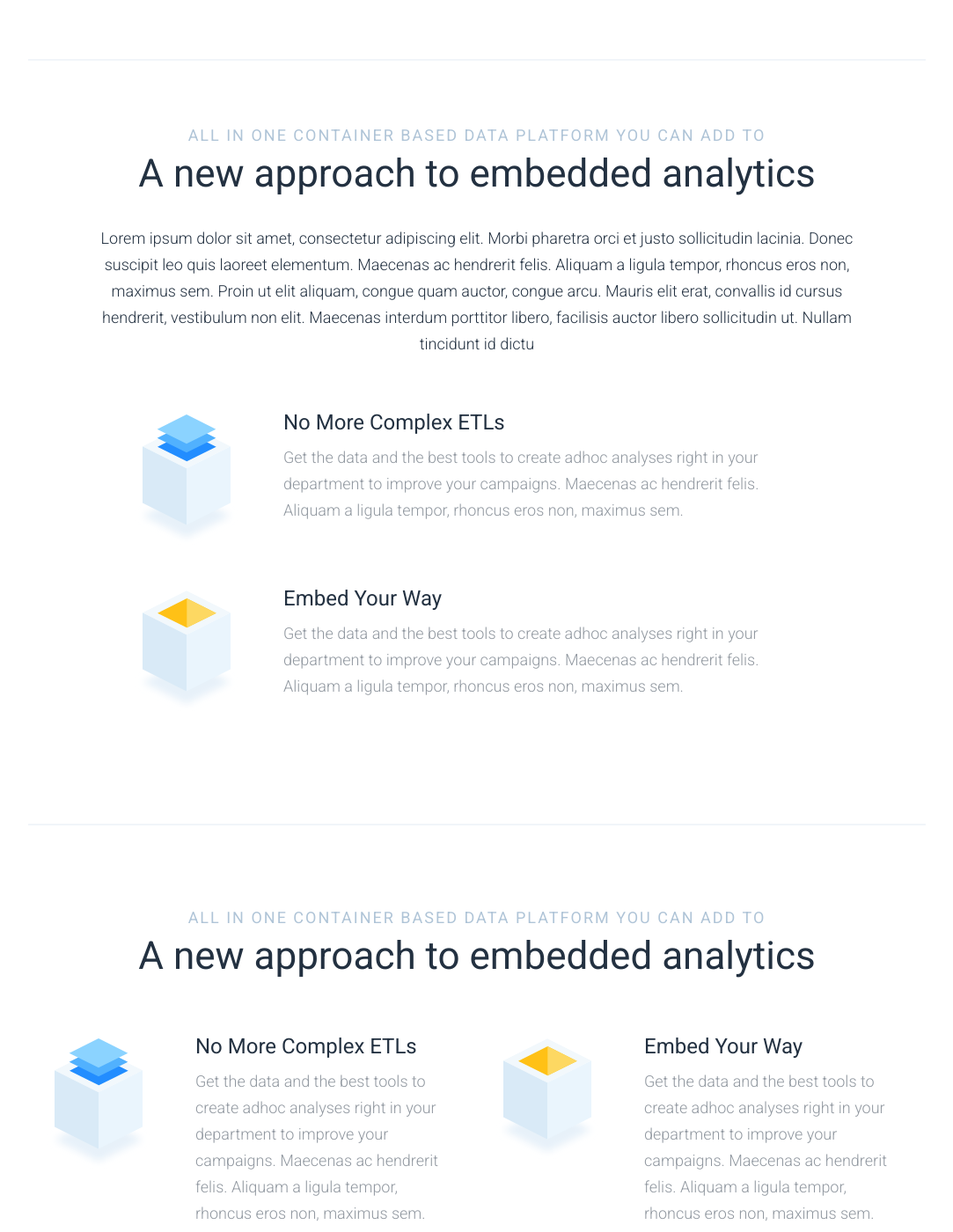
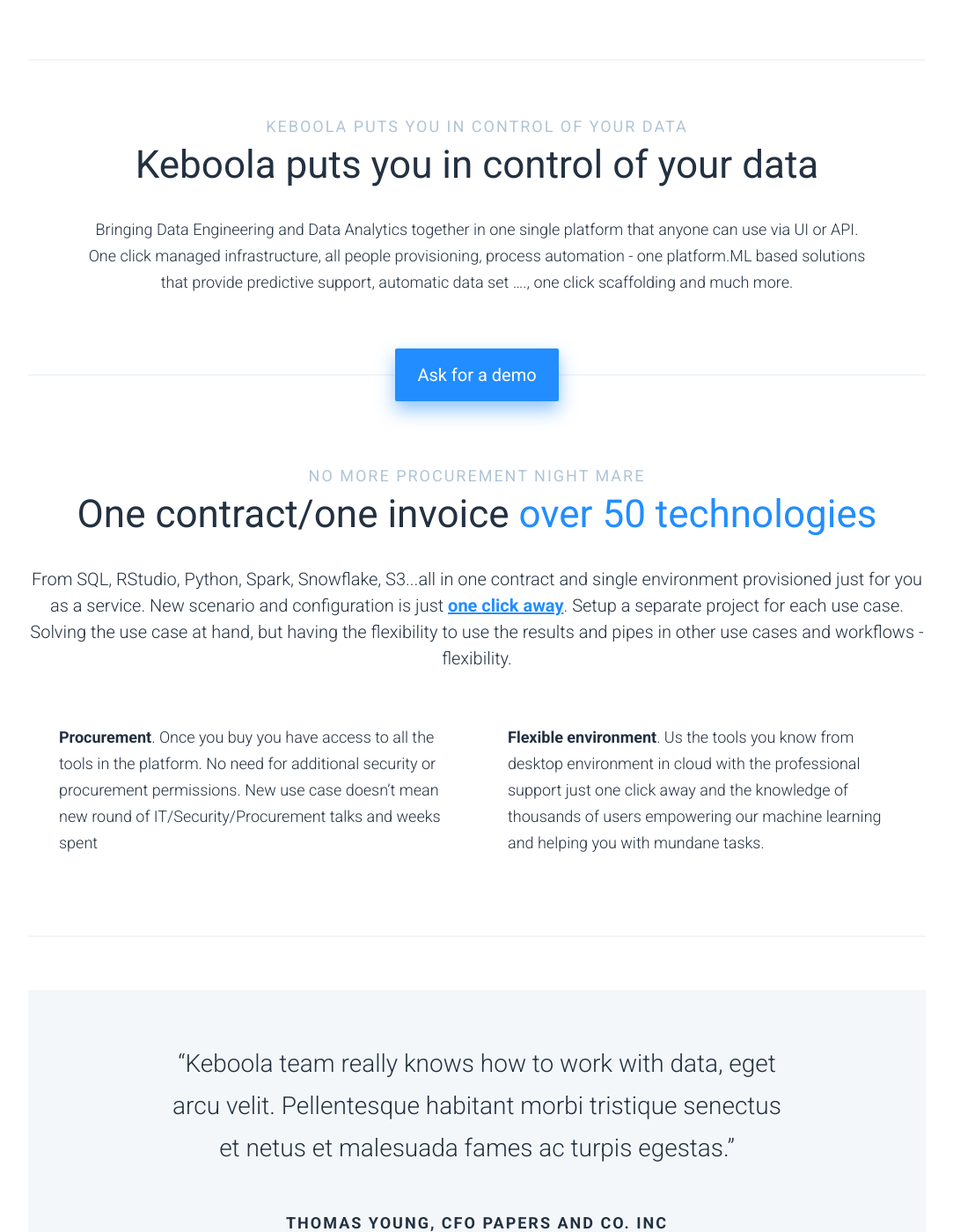
Before and after one commit to keboola/website, a Jekyll site: the page built from index.md, in a window 1280 px wide and 1400 px high, scrolled down 2329 px. Shown: the whole window at 88% size, without its empty margins (98-1181 px from the left). Built offline with Jekyll 4.4.1, drawn with Linux system fonts in a browser that asks for light colours; nearby versions of some CDN libraries; some of the changed text lies outside the part shown.

Commit message:
Update from Forestry.io - Updated index.md

```diff
--- a/index.md
+++ b/index.md
@@ -50,75 +50,6 @@
     img: "/img/logo-azure.jpg"
 - template: horizontal-rule
   block: hr
-- template: article-list-one-row
-  block: article-list-one-row
-  subheadline: ALL IN ONE CONTAINER BASED DATA PLATFORM YOU CAN ADD TO
-  headline: A new approach to embedded analytics
-  content: Lorem ipsum dolor sit amet, consectetur adipiscing elit. Morbi pharetra
-    orci et justo sollicitudin lacinia. Donec suscipit leo quis laoreet elementum.
-    Maecenas ac hendrerit felis. Aliquam a ligula tempor, rhoncus eros non, maximus
-    sem. Proin ut elit aliquam, congue quam auctor, congue arcu. Mauris elit erat,
-    convallis id cursus hendrerit, vestibulum non elit. Maecenas interdum porttitor
-    libero, facilisis auctor libero sollicitudin ut. Nullam tincidunt id dictu
-  list:
-  - link: "/"
-    icotype: blue
-    title: No More Complex ETLs
-    desc: Get the data and the best tools to create adhoc analyses right in your department
-      to improve your campaigns. Maecenas ac hendrerit felis. Aliquam a ligula tempor,
-      rhoncus eros non, maximus sem.
-  - link: "////"
-    icotype: yellow
-    title: Embed Your Way
-    desc: Get the data and the best tools to create adhoc analyses right in your department
-      to improve your campaigns. Maecenas ac hendrerit felis. Aliquam a ligula tempor,
-      rhoncus eros non, maximus sem.
-- template: horizontal-rule
-  block: hr
-- template: article-list-two-row
-  block: article-list-two-row
-  subheadline: ALL IN ONE CONTAINER BASED DATA PLATFORM YOU CAN ADD TO
-  headline: A new approach to embedded analytics
-  content:
-  list:
-  - link: "/"
-    icotype: blue
-    title: No More Complex ETLs
-    desc: Get the data and the best tools to create adhoc analyses right in your department
-      to improve your campaigns. Maecenas ac hendrerit felis. Aliquam a ligula tempor,
-      rhoncus eros non, maximus sem.
-  - link: "////"
-    icotype: yellow
-    title: Embed Your Way
-    desc: Get the data and the best tools to create adhoc analyses right in your department
-      to improve your campaigns. Maecenas ac hendrerit felis. Aliquam a ligula tempor,
-      rhoncus eros non, maximus sem.
-  - link: "/"
-    icotype: blueright
-    title: No More Complex ETLs
-    desc: Get the data and the best tools to create adhoc analyses right in your department
-      to improve your campaigns. Maecenas ac hendrerit felis. Aliquam a ligula tempor,
-      rhoncus eros non, maximus sem.
-  - link: "////"
-    icotype: gray
-    title: Embed Your Way
-    desc: Get the data and the best tools to create adhoc analyses right in your department
-      to improve your campaigns. Maecenas ac hendrerit felis. Aliquam a ligula tempor,
-      rhoncus eros non, maximus sem.
-  - link: "/"
-    icotype: yellowright
-    title: Automation
-    desc: Get the data and the best tools to create adhoc analyses right in your department
-      to improve your campaigns. Maecenas ac hendrerit felis. Aliquam a ligula tempor,
-      rhoncus eros non, maximus sem.
-  - link: "////"
-    icotype: black
-    title: Serverless
-    desc: Get the data and the best tools to create adhoc analyses right in your department
-      to improve your campaigns. Maecenas ac hendrerit felis. Aliquam a ligula tempor,
-      rhoncus eros non, maximus sem.
-- template: horizontal-rule
-  block: hr
 - template: ask-demo
   block: ask-demo
   subheadline: Keboola puts you in control of your data
@@ -147,28 +78,6 @@
       desktop environment in cloud with the professional support just one click away
       and the knowledge of thousands of users empowering our machine learning and
       helping you with mundane tasks.</p>"
-- template: article-list-table
-  block: article-list-table
-  tablehead:
-  - name: Comparison
-    valueold: OLD WAY
-    valuenew: KEBOOLA WAY
-  tablerow:
-  - name: Connecting data sources
-    valueold: Weeks
-    valuenew: Hours
-  - name: Team Size
-    valueold: 20+
-    valuenew: 1
-  - name: Required storage
-    valueold: 10TB+
-    valuenew: 100MB
-  - name: Lorem ipsum
-    valueold: false
-    valuenew: true
-  - name: Dolor sit amet
-    valueold: false
-    valuenew: true
 - template: horizontal-rule
   block: hr
 - template: review
```
